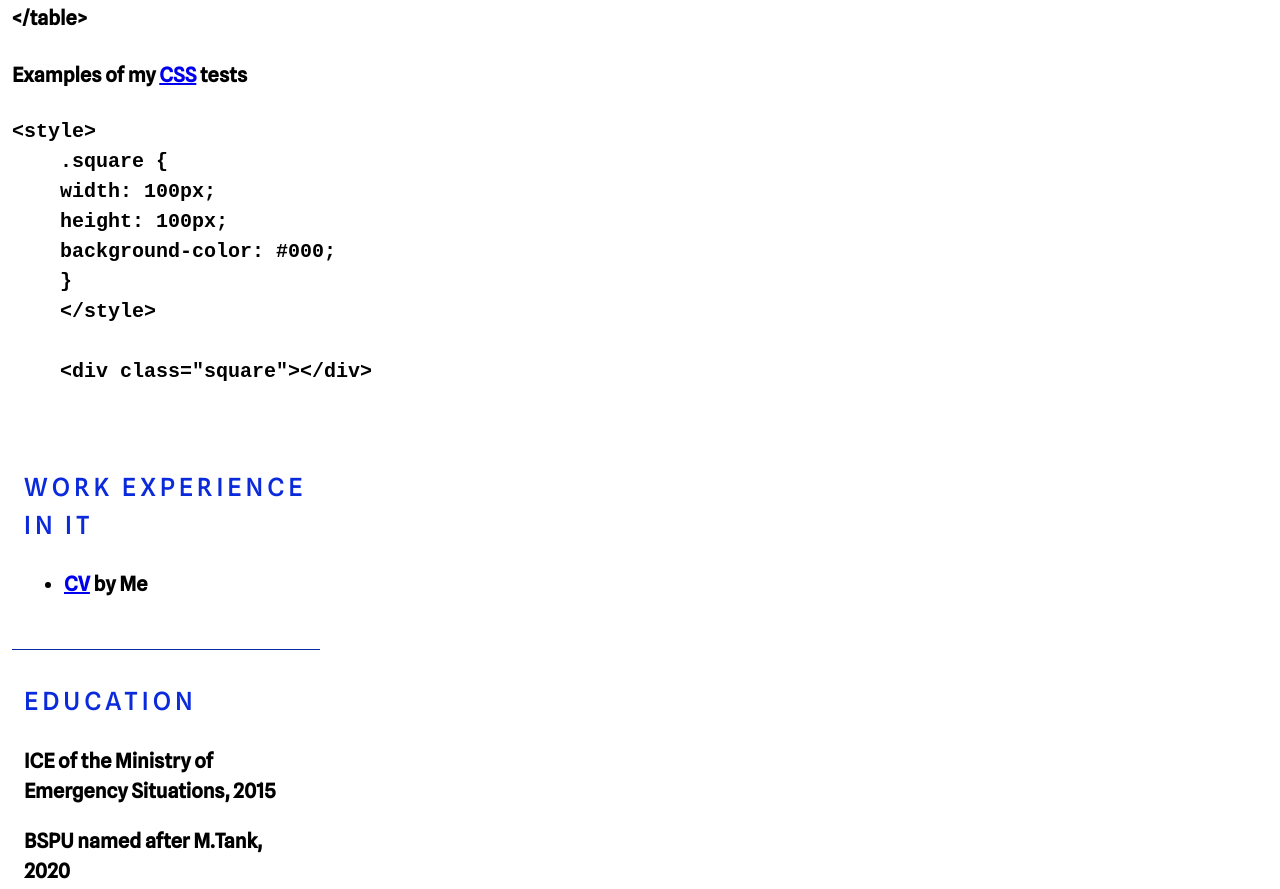
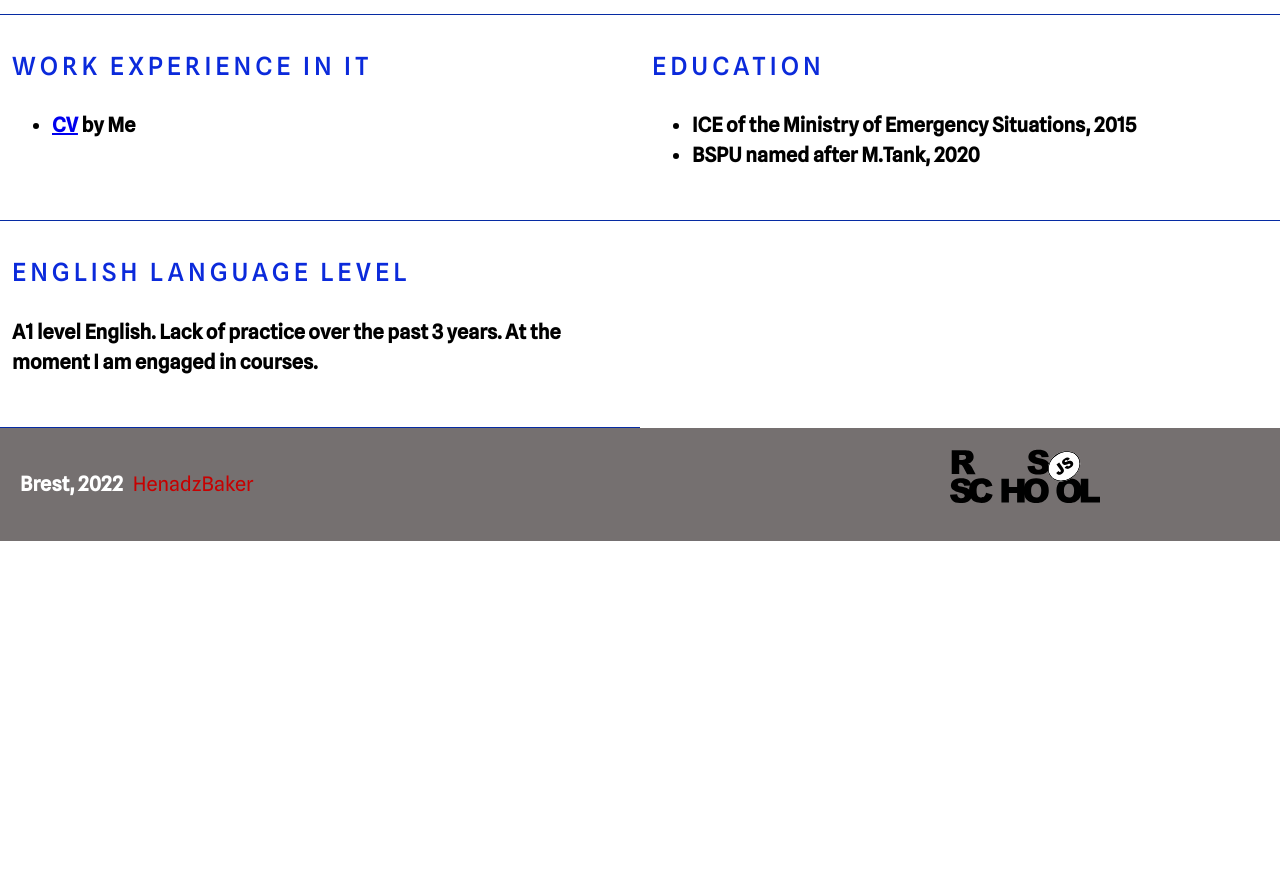
Before and after one commit to HenadzBaker/rsschool-cv, a plain HTML site: page index.html in a window 1280 px wide. Shown: the part 2289-3178 px from the top of the page. After the commit the page ends 2830 px from the top, so only its background shows below. Drawn offline with Linux system fonts and the light colour scheme.

```diff
--- a/css/style.css
+++ b/css/style.css
@@ -108,3 +108,15 @@
 .section {
   width: 50%;
 }
+.footer {
+  background-color: #757070;
+  padding: 20px;
+}
+
+.footer-container {
+  display: flex;
+  justify-content: space-between;
+  align-items: center;
+  margin: 0 auto;
+  color: #fff;
+}
--- a/index.html
+++ b/index.html
@@ -62,17 +62,10 @@
                 <p>The priorities at the moment are studying, in the future I want to devote myself entirely to work. My strong point is the desire to bring the matter to its logical conclusion, the love of difficulties and the search for their solutions. At the time of January 2022, I have no work experience in IT. I expect to get a job as a junior in a suitable organization at the end of Stage1.</p>
                 <p>At the moment I am a student of the JavaScript Front-end Stage 0 course at RS School. Passed tests on HTML, CSS, Markdown. Mastering Git Bash, GitHub.</p>
             </div>
+
             <div class="section" id="skills">
                 <h2 class="section-title">Skills</h2>
-
-        </div>
-    </main>
-
-
-
-    <section class="section" id="skills">
-        <h2 class="section-title">Skills</h2>
-        <ul class="section-list">
+                <ul>
                    <li>HTML</li>
                    <li>Frameworks and libraries:<span> React</span></li>
                    <li>CSS</li>
@@ -80,9 +73,9 @@
                    <li>Mastering Git Bash</li>
                    <li>GitHub</li>
                 </ul>
-      </section>
+            </div>
 
-      <section class="section" id="code">
+            <div class="section" id="code">
                 <h2 class="section-title">Code</h2>
                 <h4>Code examples from the <a href="https://commonmark.org/help/tutorial">Markdown</a> test:</h4>
                 <p>When <code>x = 3</code>, that means <code>x + 2 = 5</code></p>
@@ -94,6 +87,7 @@
 
                 This task was successfully completed.
                 </code></pre>
+
                 <h4><a href="https://ru.code-basics.com/languages/html">HTML</a> Task</h4>
                 <p>&lt;table&gt;
                 &lt;thead&gt;
@@ -112,6 +106,7 @@
                 &lt;/tbody&gt;
                 </code></pre>
                 <p>&lt;/table&gt;</p>
+
                 <h4>Examples of my <a href="https://ru.code-basics.com/languages/css">CSS</a> tests</h4>
                 <pre><code>&lt;style&gt;
                 .square {
@@ -123,36 +118,40 @@
 
                 &lt;div class=&quot;square&quot;&gt;&lt;/div&gt;
                 </code></pre>
+            </div>
 
-
-
-    <section class="section" id="projects">
+            <div class="section" id="projects">
                 <h2 class="section-title">Work experience in IT</h2>
-
                 <ul>
                     <li><a href="https://HenadzBaker.github.io/rsschool-cv/cv">CV</a> by Me</a></li>
                 </ul>
-      </section>
+            </div>
 
-      <section class="section" id="education">
+            <div class="section" id="education">
                 <h2 class="section-title">Education</h2>
-    <p>ICE of the Ministry of Emergency Situations,  2015</p>
-    <p>BSPU named after M.Tank, 2020</p>
+                <ul>
+                    <li>ICE of the Ministry of Emergency Situations,  2015</li>
+                    <li>BSPU named after M.Tank, 2020</li>
+                </ul>
+            </div>
+            <div class="section" id="english">
+               <h2 class="section-title">English language level</h2>
+                <p>A1 level English. Lack of practice over the past 3 years. At the moment I am engaged in courses.</p>
 
-    <section class="section" id="english">
-        <h2 class="section-title">English language level</h2>
+            </div>
+        </div>
+    </main>
 
-    <p>A1 level English. Lack of practice over the past 3 years. At the moment I am engaged in courses.</p>
+
 
 
 <footer class="footer">
     <div class="container footer-container">
-        <div> Brest, 2022<a href="https://github.com/HenadzBaker" class="nav-link">HenadzBaker</a></div>
+        <div> Brest,  2022<a href="https://github.com/HenadzBaker" class="nav-link">HenadzBaker</a></div>
         <a href="https://rs.school/js/" class="nav-link">
             <img src="assets\svg\rs_school_js.svg" alt="Logo-rss" class="logo-rss">
         </a>
     </div>
 </footer>
-
 </body>
 </html>
```
Lines whose indentation alone changed are shown as unchanged.
